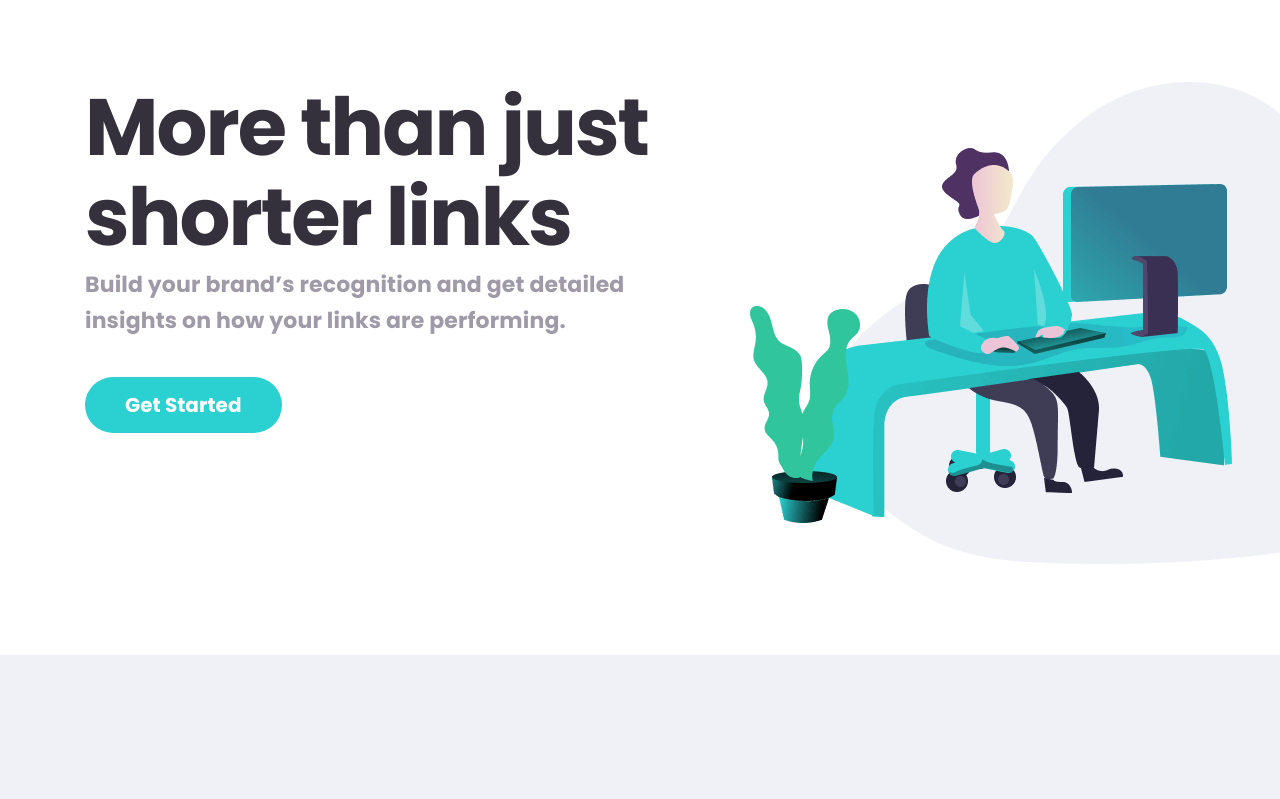
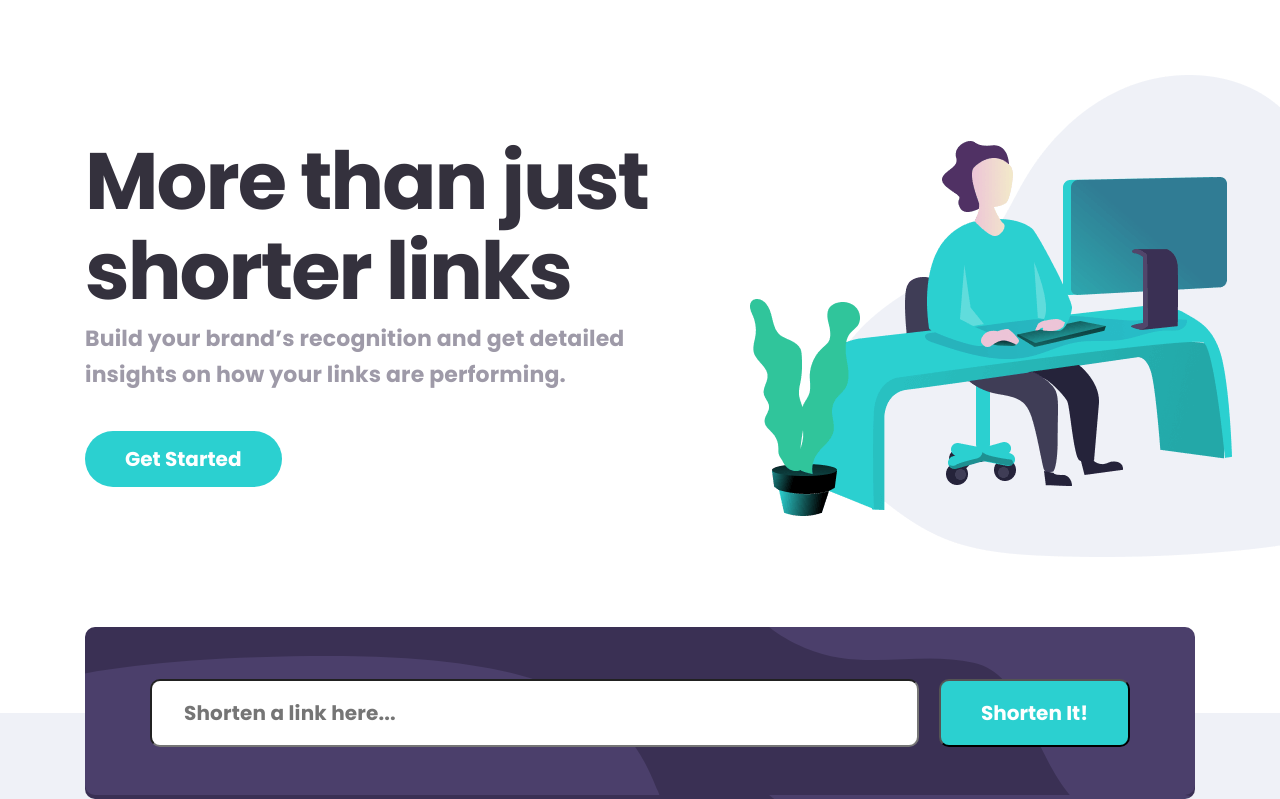
Before and after one commit to Andarov/shortly, a plain HTML site: page index.html in a window 1280 px wide. Shown: the part 89-888 px from the top of the page. Before the commit the page ends 800 px from the top, so only its background shows below. Drawn offline with Linux system fonts and the light colour scheme.

Commit message:
Add form

```diff
--- a/css/main.css
+++ b/css/main.css
@@ -92,7 +92,6 @@ ul {
 /* HEADER */
 .header {
     padding-top: 48px;
-    padding-bottom: 222px;
     background-color: var(--hero-bg-color);
 }
 
@@ -101,7 +100,7 @@ ul {
     justify-content: space-between;
     align-items: center;
     white-space: nowrap;
-    padding-bottom: 85px;
+    padding-bottom: 139px;
 }
 
 .site-header-left {
@@ -174,7 +173,7 @@ ul {
 
 .hero__right {
     width: 565px;
-    margin-right: 100px;
+    margin-bottom: 54px;
 }
 
 .hero__heading {
@@ -194,6 +193,7 @@ ul {
     margin-top: 0;
     margin-bottom: 38px;
 }
+
 .btn-oval {
     padding: 13px 40px;
     font-size: 20px;
@@ -203,7 +203,34 @@ ul {
 
 .hero__bg {
     position: absolute;
-    top: 0;
+    top: -61px;
     right: -130px;
     left: 665px;
 }
+
+.form {
+    position: relative;
+    transform: translateY(50%);
+    display: flex;
+    justify-content: space-between;
+    align-items: center;
+    padding: 52px 65px;
+    border-radius: 10px;
+    background-color: var(--form-bg-color);
+    background-image: url(../img/form-bg.svg);
+}
+
+.form__input {
+    width: 769px;
+    padding: 14px 32px;
+    font-size: 20px;
+    line-height: 36px;
+    letter-spacing: 0.15px;
+    color: rgba(52, 49, 61, 0.5);
+    border-radius: 10px;
+}
+
+.form__btn {
+    padding: 17px 40px;
+    border-radius: 10px;
+}
--- a/index.html
+++ b/index.html
@@ -42,7 +42,16 @@
                 </div>
                 <img class="hero__bg" src="img/working_with_computer.png" alt="Working with  computer" width="733" height="482px" srcset="img/working_with_computer.png 1x, img/working_with_computer@2x.png 2x">
             </div>
+            <!-- FORM -->
+            <form class="form" action="https://htmlacademy.ru" method="get">
+                <input class="form__input" type="text" placeholder="Shorten a link here...">
+                <button class="btn btn-oval form__btn">Shorten It!</button>
+            </form>
         </div>
     </div>
+
+    <main class="main-content">
+
+    </main>
 </body>
 </html>
```
